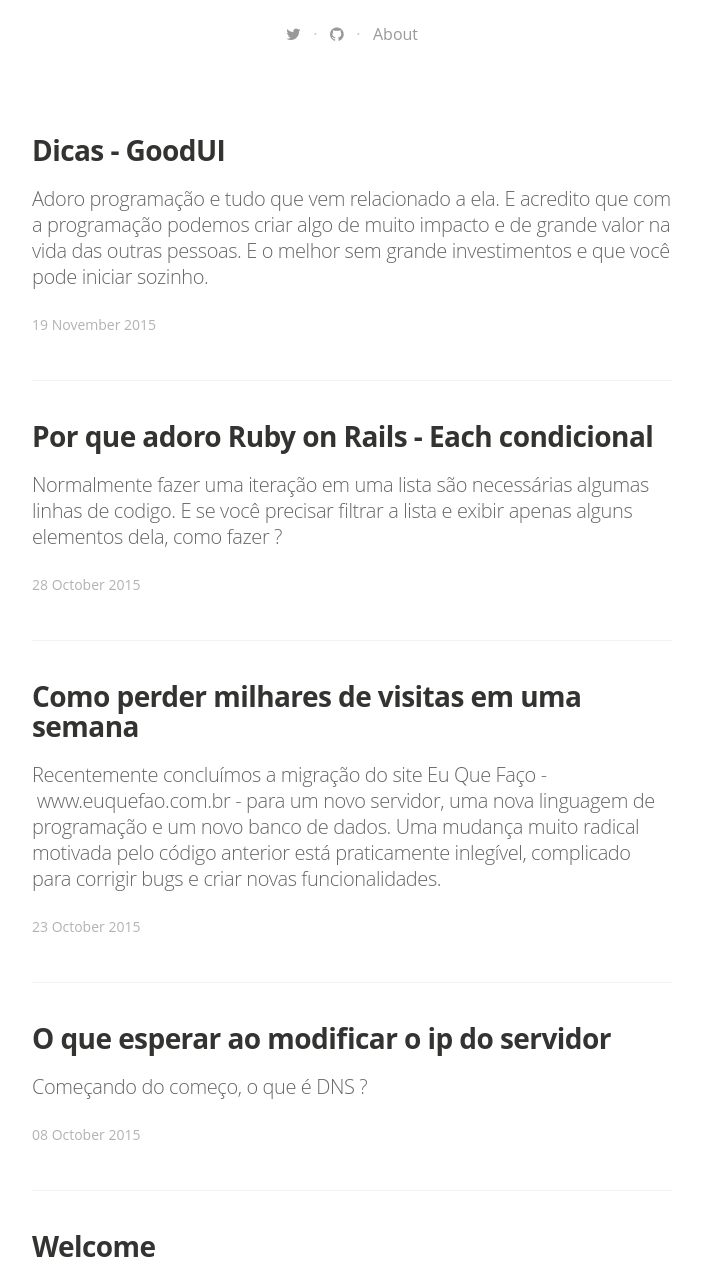
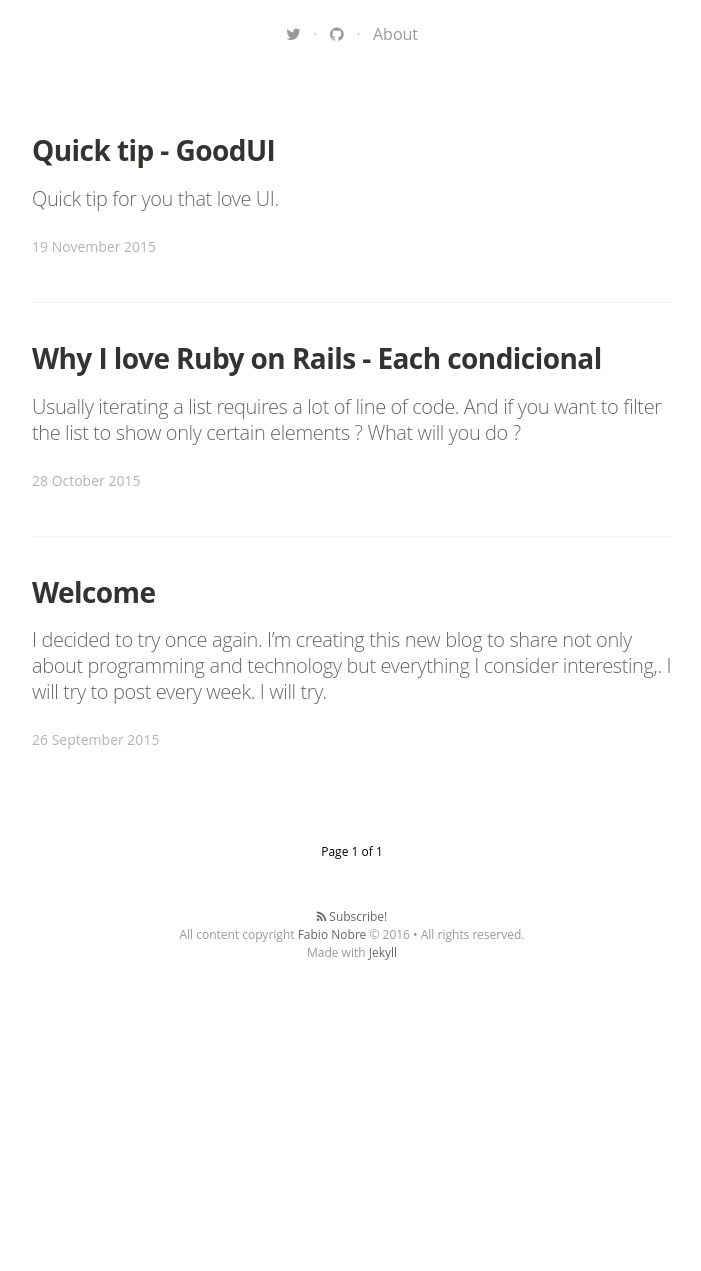
Before and after one commit to fabionobre/fabionobre.github.io, a Jekyll site: the page built from index.html, in a window 1280 px wide and 1400 px high, scrolled down 487 px, cut to the strip 129-1400 px from the top of the window. Shown: the whole strip, without its empty margins (288-989 px from the left). Built offline with Jekyll 4.4.1, drawn with Linux system fonts in a browser that asks for light colours; nearby versions of some CDN libraries; some web fonts are replaced; the list of posts is cut into pages by our own code; after the commit the page ends 1625 px from its top, so only the background shows below that.

Commit message:
Remodeling and translating posts

```diff
--- a/_posts/2015-09-29-o_que_esperar_ao_modificar_o_ip_do_servidor.md
+++ /dev/null
@@ -1,37 +0,0 @@
----
-layout: post
-title:  "O que esperar ao modificar o ip do servidor"
-date:   2015-10-08 07:10:00
-categories: internet
-image: /assets/photos/internet.jpg
----
-# Começando do começo, o que é DNS ?
-
-
-Sendo bem simplista, DNS é um conjunto de computadores que tem a função de traduzir um endereço textual para um endereço IP. Assim, quando você quer acessar um site e digita o endereço www.qualquersite.com.br o seu browser irá acessar a rede de servidores DNS e encaminhar a requisição para o servidor correto.
-
-Quando se faz uma alteração no endereço IP de um DNS, estamos dizendo que agora ao acessar um site X, o servidor DNS deverá encaminhar a requisição para outro endereço IP.
-
-Vendo de fora parece algo simples e rápido de ser feito. Porém a rede DNS é formada por vários níveis de hierarquia com vários computadores. E para que todos os computadores possam estar com o novo endereço atualizado demora tempo.
-
-O registro.br afirma que publica as alterações de DNS a cada hora e que todo o processo poderá levar até 36 horas para ser concluído.
-
-# O que acontece na prática.
-
-
-Quando é feita a alteração do endereço DNS os servidores começam a informar (propagar) aos outros servidores que houve uma mudança. E esse ciclo de notificação entre servidores ocorre até que todos estejam atualizados.
-
-Nesse meio tempo, teremos alguns acesso que responderão ao IP antigo e outros que responderão ao IP novo. O que querendo ou não vai ocasionar uma boa bagunça no seu serviço.
-
-Se além de modificar o servidor você estiver modificando o core da aplicação, a bagunça será maior ainda. Alguns recursos serão solicitados em um servidor, outros serão solicitados em outro gerando falhas e inconsistência.
-
-Foi assim que aconteceu com o Eu Que Faço, tivemos um período de aproximadamente 12 horas de muita instabilidade e inconsistência. Quanto tínhamos dois servidores diferentes respondendo a requisições tanto do serviço novo como do serviço antigo. Felizmente o processo todo não demorou mais de 24 horas.
-
-# Dicas
-
-
-- Faça a alteração em dias de poucos acessos
-- Não modifique serviço e servidor de uma só vez
-- Faça com que os dois servidores acessem o mesmo banco de dados durante a mudança
-- Avise com muita antecedência aos seus usuário
-- Tenha paciência e muita calma
--- a/_posts/2015-10-05-mudanca_de_servidor_e_queda_nas_visitas.md
+++ /dev/null
@@ -1,23 +0,0 @@
----
-layout: post
-title:  "Como perder milhares de visitas em uma semana"
-date:   2015-10-23 12:00:00
-categories: desenvolvimento
-image: /assets/photos/desenvolvimento.jpg
----
-Recentemente concluímos a migração do site Eu Que Faço - www.euquefao.com.br - para um novo servidor, uma nova linguagem de programação e um novo banco de dados. Uma mudança muito radical motivada pelo código anterior está praticamente inlegível, complicado para corrigir bugs e criar novas funcionalidades.
-
-Sabíamos da complexidade em modificar a linguagem de programação. Primeiro, por que criamos um novo sistema todo do zero, aproveitando apenas a estrutura do banco de dados. Segundo, por que ao criar um sistema todo novo teríamos que mantê-lo 100% compatível com o anterior.
-
-Porém as coisas não funcionam tão simples assim. Após subir a nova versão começamos a monitorar o Google Webmasters para descobrir falhas. Logo de cara percebemos algumas urls quebrando, que passaram desapercebidas, e fomos corrigindo todas as falhas que apareceram.
-
-Em seguida, as visitas começaram a despencar. Houve uma queda de aproximadamente 50% nas visitas. Em uma semana todos os dias o trafego para o site foi caindo um pouco. Algo que nos deixou muito preocupados então fomos pesquisar o que poderia ter acontecido.
-
-Após pesquisar bastante, encontramos alguns aspectos que levaram a esse problema:
-
-- O número de falhas de rastreamento aumentou, o que fez o Google evitar enviar trafego para nós. Apesar de termos feito as correções quase que imediatamente.
-- O Google leva em consideração a formatação do conteúdo e não somente a url, o que fez ele entender que tínhamos modificado o conteúdo.
-
-Apesar de termos um sistema com tempo de resposta bem melhor que o anterior. Apesar do novo sistema estar totalmente responsivo, sendo 100% compatível com dispositivos moveis. As posições do nosso site no Google caíram drasticamente.
-
-Agora, só nos resta divulgar, melhorar e aguardar as visitas voltarem a crescer.
--- a/_posts/2015-10-28-por_que_adoro_ruby_on_rails_each_condicional.md
+++ b/_posts/2015-10-28-por_que_adoro_ruby_on_rails_each_condicional.md
@@ -1,20 +1,20 @@
 ---
 layout: post
-title:  "Por que adoro Ruby on Rails - Each condicional"
+title:  "Why I love Ruby on Rails - Each condicional"
 date:   2015-10-28 22:00:00
 categories: desenvolvimento
 image: /assets/photos/desenvolvimento.jpg
 ---
-Normalmente fazer uma iteração em uma lista são necessárias algumas linhas de codigo. E se você precisar filtrar a lista e exibir apenas alguns elementos dela, como fazer ?
+Usually iterating a list requires a lot of line of code. And if you want to filter the list to show only certain elements ? What will you do ?
 
-Com Rails é algo simples e trivial.
+Using rails is very simple.
 
-Digamos que você tenha uma lista de produtos e necessita exibir apenas os produtos ativo. Como fazer em rails ?
+Let's think that you have a list of products and have to filter and display only the actives. How do we do this in rails ?
 
 {% highlight ruby %}
-produtos.where(:ativo => true).each do |produto|
-  puts produto
+products.where(:active => true).each do |product|
+  puts product
 end
 {% endhighlight %}
 
-Simplesmente simples e fantástico.
+Really simple and fantastic.
--- a/_posts/2015-11-19-dicas_goodui.md
+++ b/_posts/2015-11-19-dicas_goodui.md
@@ -1,14 +1,12 @@
 ---
 layout: post
-title:  "Dicas - GoodUI"
+title:  "Quick tip - GoodUI"
 date:   2015-11-19 23:00:00
 categories: dicas
 image: /assets/photos/dicas.jpg
 ---
-Adoro programação e tudo que vem relacionado a ela. E acredito que com a programação podemos criar algo de muito impacto e de grande valor na vida das outras pessoas. E o melhor sem grande investimentos e que você pode iniciar sozinho.
-
-E uma das áreas que tenho muita afinidade é a área de UI. E hoje gostaria de compartilhar um site que descobri recentemente com grandes dicas de UI.
+Quick tip for you that love UI.
 
 [https://www.goodui.org/](https://www.goodui.org/)
 
-O mais bacana é ver que a Interface com o Usuário impacta em várias áreas, não só de usabilidade. Vale muito a pena a visita
+This tip is not only for who works with UI but it is for everyone who works with computer programming.
```
